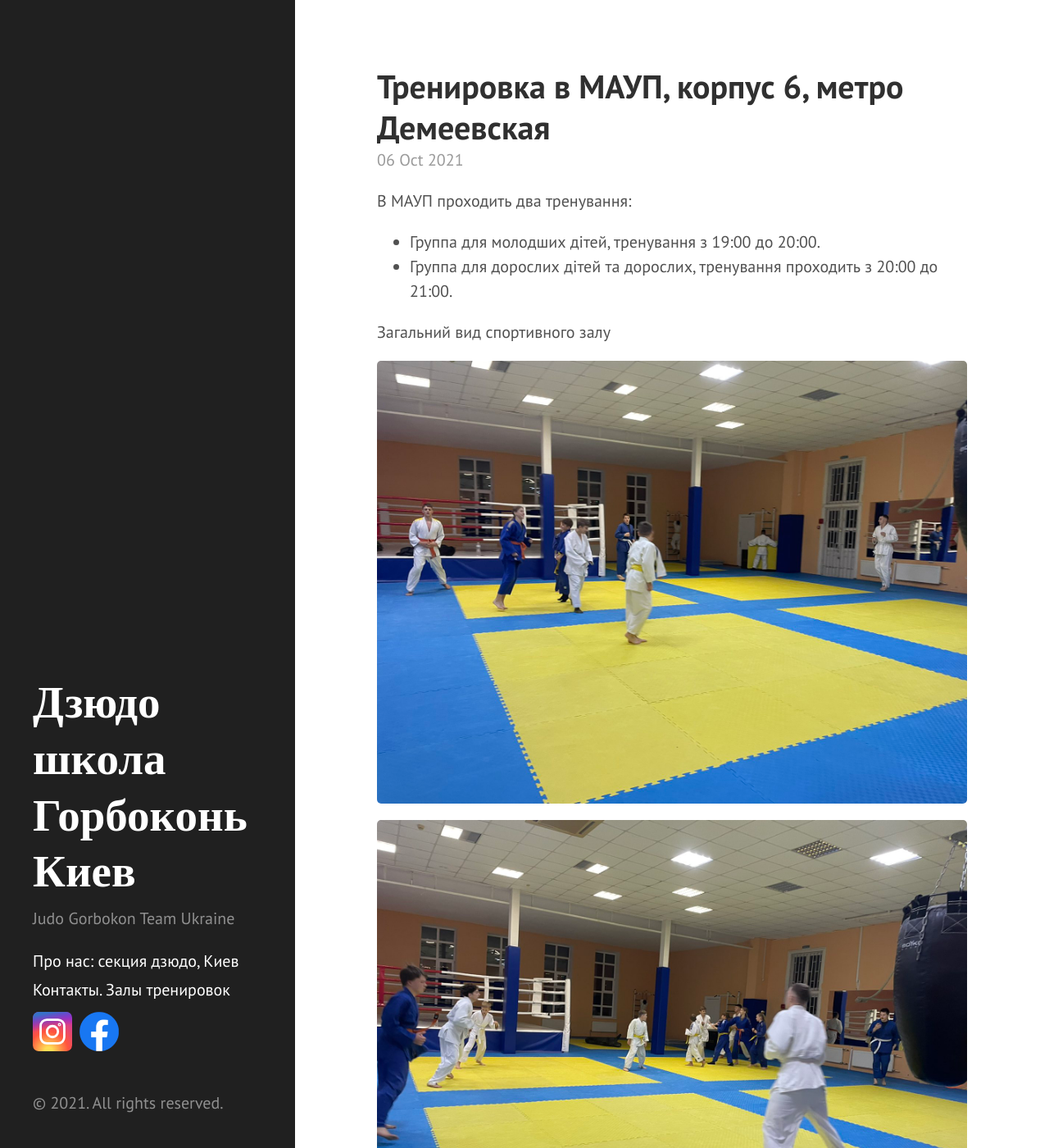
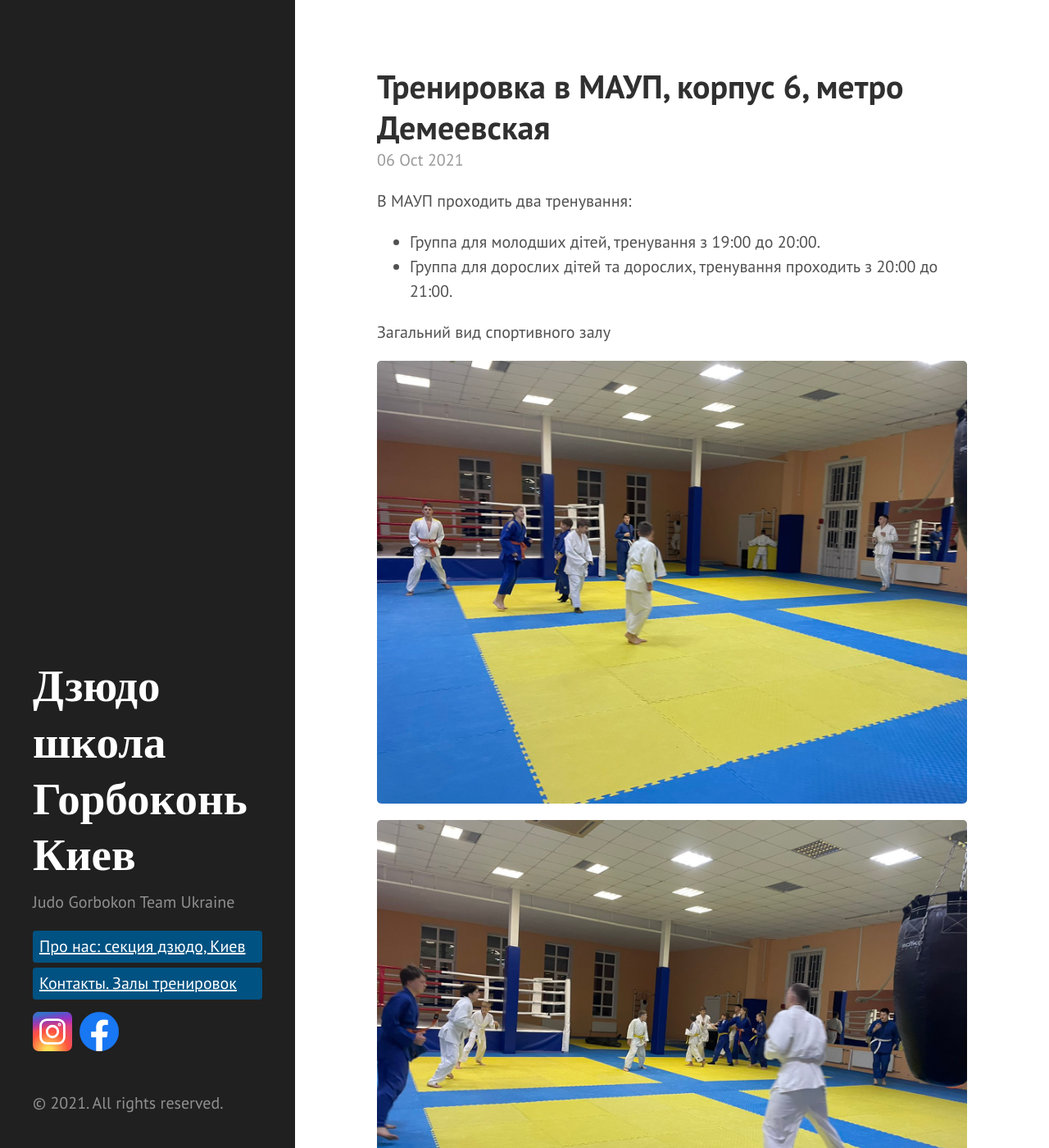
Before and after one commit to judo-gorbokon/judo-gorbokon.github.io, a Jekyll site: the page built from index.html, in a window 1280 px wide and 1400 px high. Shown: the whole window at 82% size. Built offline with Jekyll 4.4.1, drawn with Linux system fonts in a browser that asks for light colours; the list of posts is cut into pages by our own code.

Commit message:
Make menu links look like buttons.

```diff
--- a/_includes/sidebar.html
+++ b/_includes/sidebar.html
@@ -14,7 +14,7 @@
       {% for node in pages_list %}
         {% if node.title != null %}
           {% if node.layout == "page" %}
-            <a class="sidebar-nav-item{% if page.url == node.url %} active{% endif %}" href="{{ node.url }}">{{ node.title }}</a>
+            <a class="sidebar-nav-item button{% if page.url == node.url %} active{% endif %}" href="{{ node.url }}">{{ node.title }}</a>
           {% endif %}
         {% endif %}
       {% endfor %}
--- a/public/css/hyde.css
+++ b/public/css/hyde.css
@@ -278,3 +278,20 @@ span.h3 {
 .menu-ico {
   width: 48px;
 }
+
+a.button {
+  text-decoration: underline;
+  background-color: #005282;
+  border: 2px solid #005282;
+  color: #fff;
+  border-radius: 4px;
+  cursor: pointer;
+  margin-bottom: 6px;
+  padding-left: 6px;
+}
+
+a.button:hover {
+  text-decoration: none;
+  background-color: #0072b3;
+  border-color: #0072b3;
+}
```
